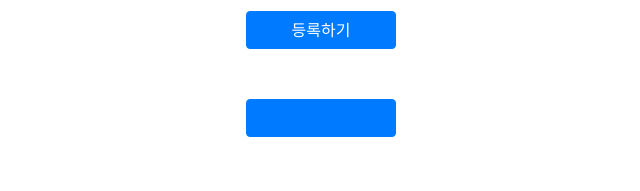
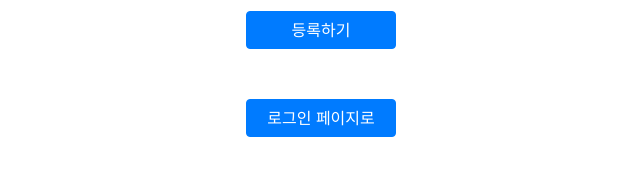
Before and after one commit to Mu-jun/SpartaWebMaking, a Flask app: page / in a window 1280 px wide. Shown: the part 609-800 px from the top of the page, without its empty margins (319-959 px from the left). Run offline with Flask 2, Linux system fonts and the light colour scheme; some libraries are stand-ins or nearby versions.

Commit message:
Update index.html
login_button_update

```diff
--- a/templates/index.html
+++ b/templates/index.html
@@ -161,7 +161,7 @@
 </div>
 
 <button type="button" onclick="save_tea()" class="btn btn-primary btn-save">등록하기</button>
-<button type="button" onclick="" class="btn btn-primary btn-save"><a href="http://localhost:5000/sign"> 로그인 페이지로 </a></button>
+<button type="button" onclick="location.href='http://localhost:5000/sign'" class="btn btn-primary btn-save"> 로그인 페이지로 </button>
 
 
 
```
